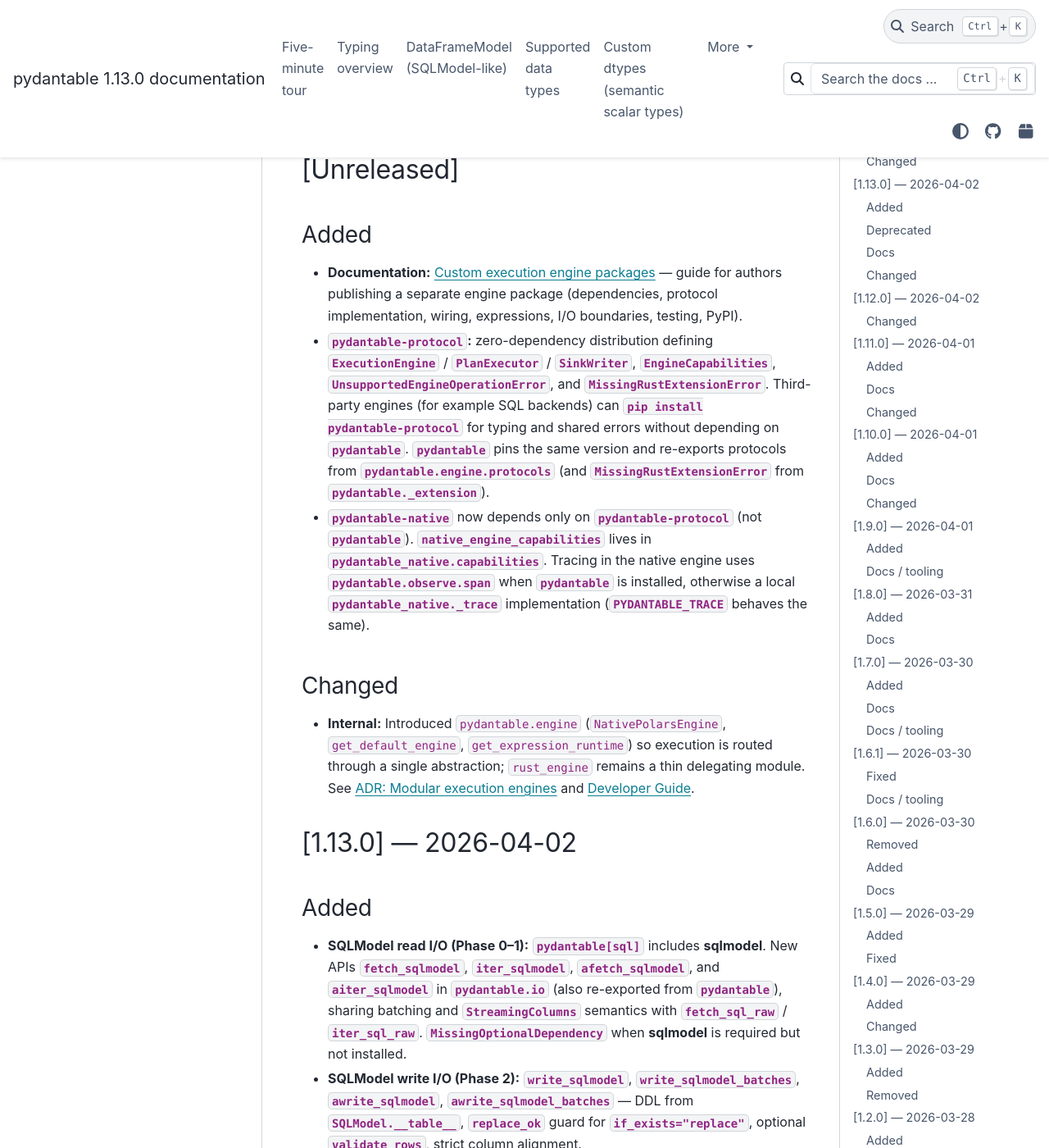
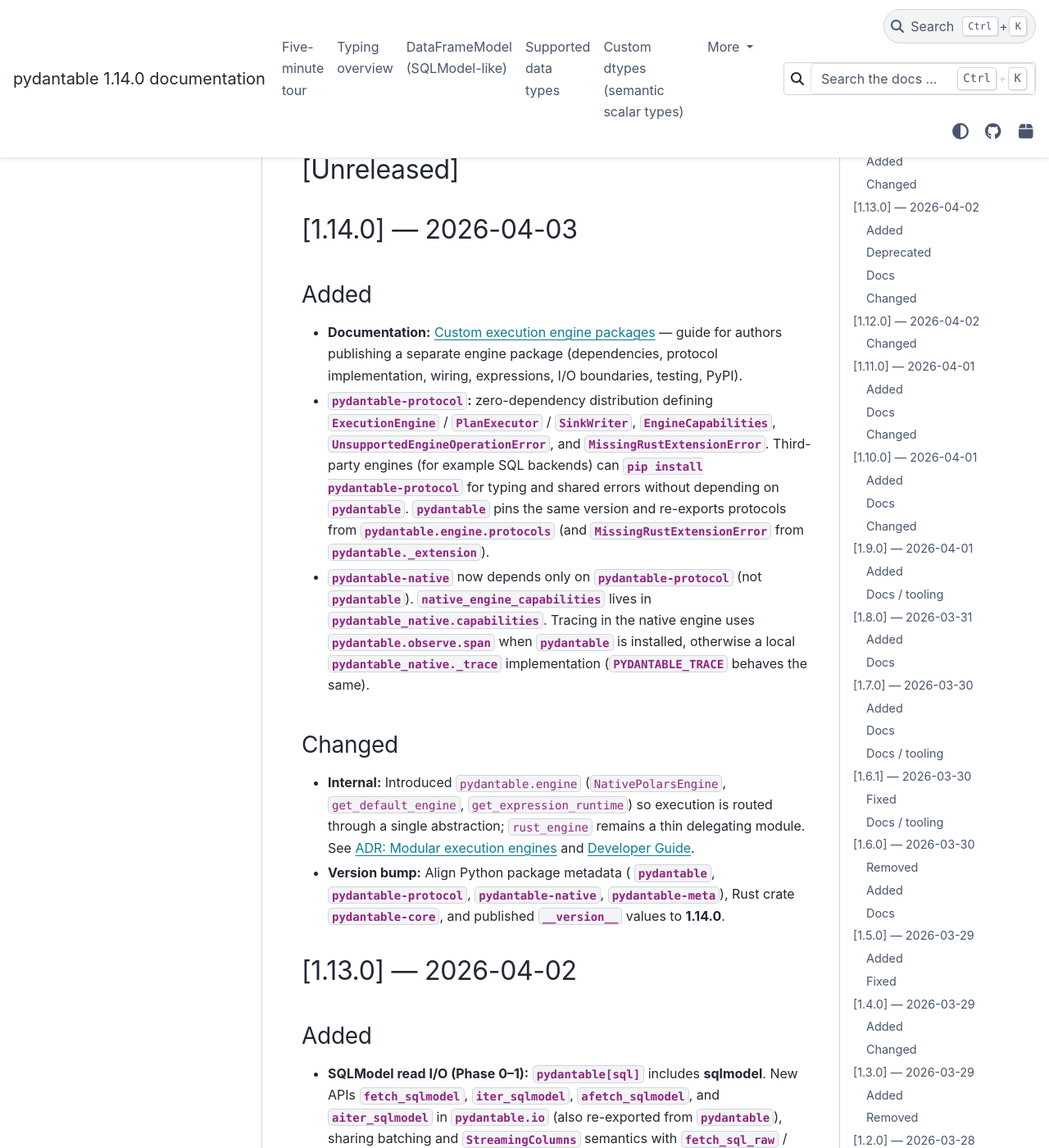
Before and after one commit to eddiethedean/pydantable, a Sphinx documentation site: the page built from docs/CHANGELOG.md, in a window 1280 px wide and 1400 px high, scrolled down 237 px. Shown: the whole window at 82% size. Built offline with Sphinx 7.4.7 and the PyData theme 0.15.4, drawn with Linux system fonts in a browser that asks for light colours; the version number is read from the project's files by our own code.

Commit message:
chore: release 1.14.0; protocol package README for editable install
Align pydantable, pydantable-protocol, pydantable-native, pydantable-meta,
and pydantable-core versions to 1.14.0. Promote unreleased changelog notes
into [1.14.0]. Update current-release pointers in docs.

Add pydantable-protocol/README.md and point pyproject readme at it so
pip install -e ./pydantable-protocol works under setuptools path checks.

```diff
--- a/docs/CHANGELOG.md
+++ b/docs/CHANGELOG.md
@@ -3,6 +3,8 @@
 All notable changes to this project are documented here. The format is inspired by [Keep a Changelog](https://keepachangelog.com/en/1.1.0/).
 
 ## [Unreleased]
+
+## [1.14.0] — 2026-04-03
 
 ### Added
 
@@ -13,6 +15,7 @@
 ### Changed
 
 - **Internal:** Introduced `pydantable.engine` (`NativePolarsEngine`, `get_default_engine`, `get_expression_runtime`) so execution is routed through a single abstraction; `rust_engine` remains a thin delegating module. See {doc}`ADR-engines` and {doc}`DEVELOPER`.
+- **Version bump:** Align Python package metadata ( **`pydantable`**, **`pydantable-protocol`**, **`pydantable-native`**, **`pydantable-meta`**), Rust crate **`pydantable-core`**, and published **`__version__`** values to **1.14.0**.
 
 ## [1.13.0] — 2026-04-02
 
--- a/docs/POLARS_TRANSFORMATIONS_ROADMAP.md
+++ b/docs/POLARS_TRANSFORMATIONS_ROADMAP.md
@@ -4,7 +4,7 @@
 Polars while preserving `pydantable`'s typed schema contracts.
 
 Notes that say **Implemented on branch `v0.5.0`** refer to historical work landed in the 0.5.x line.
-The current release is **1.13.0** (see `docs/CHANGELOG.md`). Older bullets below still record the 0.5.x baseline plus later additions.
+The current release is **1.14.0** (see `docs/CHANGELOG.md`). Older bullets below still record the 0.5.x baseline plus later additions.
 
 **Post–P7 (0.18.0+):** Phases **P1–P7** below are **complete**. Further Polars-style parity is **additive** (new `Expr` methods, transforms, or façade wrappers) and is tracked in [`PARITY_SCORECARD.md`](PARITY_SCORECARD.md), [`PYSPARK_PARITY.md`](PYSPARK_PARITY.md), and [`ROADMAP.md`](ROADMAP.md)—not as a new “P8” checklist unless maintainers add one explicitly.
 
--- a/docs/ROADMAP.md
+++ b/docs/ROADMAP.md
@@ -1,6 +1,6 @@
 # PydanTable roadmap (shipped → v1.0.0)
 
-**Latest release: `1.13.0`.** The **Planned v1.0.0** checklist (below) is **complete** for that tag. **Shipped in 0.23.0** adds **lazy `read_*` / `aread_*` file roots** (Parquet, CSV, NDJSON, IPC, **JSON**), **`DataFrame.write_*`** lazy pipeline output, **`export_*`** for eager dict→file, **`DataFrameModel`** glue (**`from_sql`**, **`write_sql`**, **`read_parquet_url_ctx`**), **HTTP/object-store `max_bytes`**, **`MissingRustExtensionError`**, and **breaking renames** (**`materialize_*`**, **`fetch_sql`**, **`fetch_*_url`**)—see **Shipped in 0.23.0** below and {doc}`IO_OVERVIEW`. **0.22.0** introduced the **`pydantable.io`** package (vocabulary evolved in **0.23.0**; see {doc}`CHANGELOG`). Earlier **0.20.0** / **0.21.0** items (**UX** docs, **Streamlit** interchange, …) remain in their sections. **ipywidgets** / interactive explorers remain **Later** unless promoted. This document also summarizes shipped history and **Later** / **After v1.0.0** backlogs.
+**Latest release: `1.14.0`.** The **Planned v1.0.0** checklist (below) is **complete** for that tag. **Shipped in 0.23.0** adds **lazy `read_*` / `aread_*` file roots** (Parquet, CSV, NDJSON, IPC, **JSON**), **`DataFrame.write_*`** lazy pipeline output, **`export_*`** for eager dict→file, **`DataFrameModel`** glue (**`from_sql`**, **`write_sql`**, **`read_parquet_url_ctx`**), **HTTP/object-store `max_bytes`**, **`MissingRustExtensionError`**, and **breaking renames** (**`materialize_*`**, **`fetch_sql`**, **`fetch_*_url`**)—see **Shipped in 0.23.0** below and {doc}`IO_OVERVIEW`. **0.22.0** introduced the **`pydantable.io`** package (vocabulary evolved in **0.23.0**; see {doc}`CHANGELOG`). Earlier **0.20.0** / **0.21.0** items (**UX** docs, **Streamlit** interchange, …) remain in their sections. **ipywidgets** / interactive explorers remain **Later** unless promoted. This document also summarizes shipped history and **Later** / **After v1.0.0** backlogs.
 
 Release history (high level): [`CHANGELOG.md`](CHANGELOG.md).
 
--- a/pyproject.toml
+++ b/pyproject.toml
@@ -4,7 +4,7 @@
 
 [project]
 name = "pydantable"
-version = "1.13.0"
+version = "1.14.0"
 description = "Strongly-typed DataFrames for Python, powered by Rust."
 readme = "README.md"
 license = { text = "MIT" }
@@ -19,7 +19,7 @@
 ]
 dependencies = [
     "pydantic>=2.0,<3",
-    "pydantable-protocol==1.13.0",
+    "pydantable-protocol==1.14.0",
     "typing-extensions>=4.7",
 ]
 
```
Also changed, not shown: docs/index.md (+1 -1 lines), pydantable-protocol/README.md (added), 8 other files.
